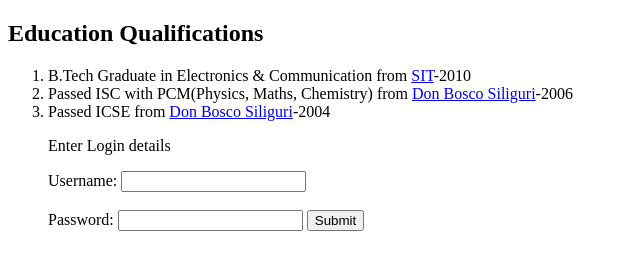
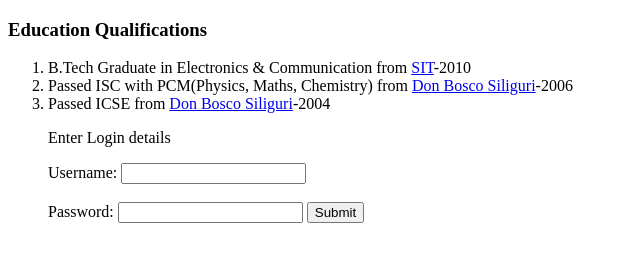
Before and after one commit to Swarnava88/BIO-DATA, a plain HTML site: page qualification.html in a window 1280 px wide. Shown: the whole page, without its empty margins (0-640 px from the left). Drawn offline with Linux system fonts and the light colour scheme.

Commit message:
Update qualification.html

```diff
--- a/qualification.html
+++ b/qualification.html
@@ -3,9 +3,10 @@
   <head>
     <meta charset="utf-8">
     <title>My Education Qualification</title>
+      <link rel="stylesheet" href="css/styles.css">
   </head>
   <body>
-<h2>Education Qualifications</h2>
+<h3>Education Qualifications</h3>
 <ol>
   <li> B.Tech Graduate in Electronics & Communication from <a href="https://www.sittechno.org/">SIT</a>-2010</li>
   <li> Passed ISC with PCM(Physics, Maths, Chemistry) from <a href="http://dbssiliguri.in/">Don Bosco Siliguri</a>-2006</li>
```
